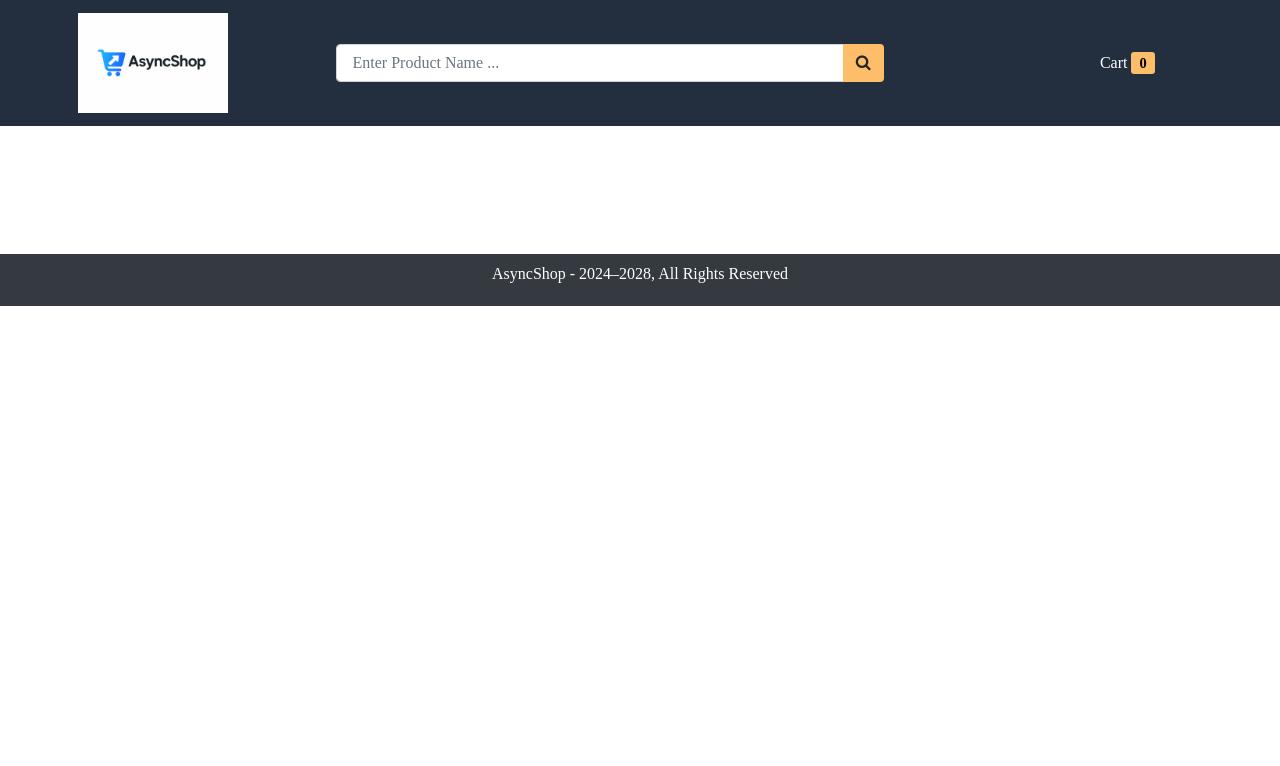
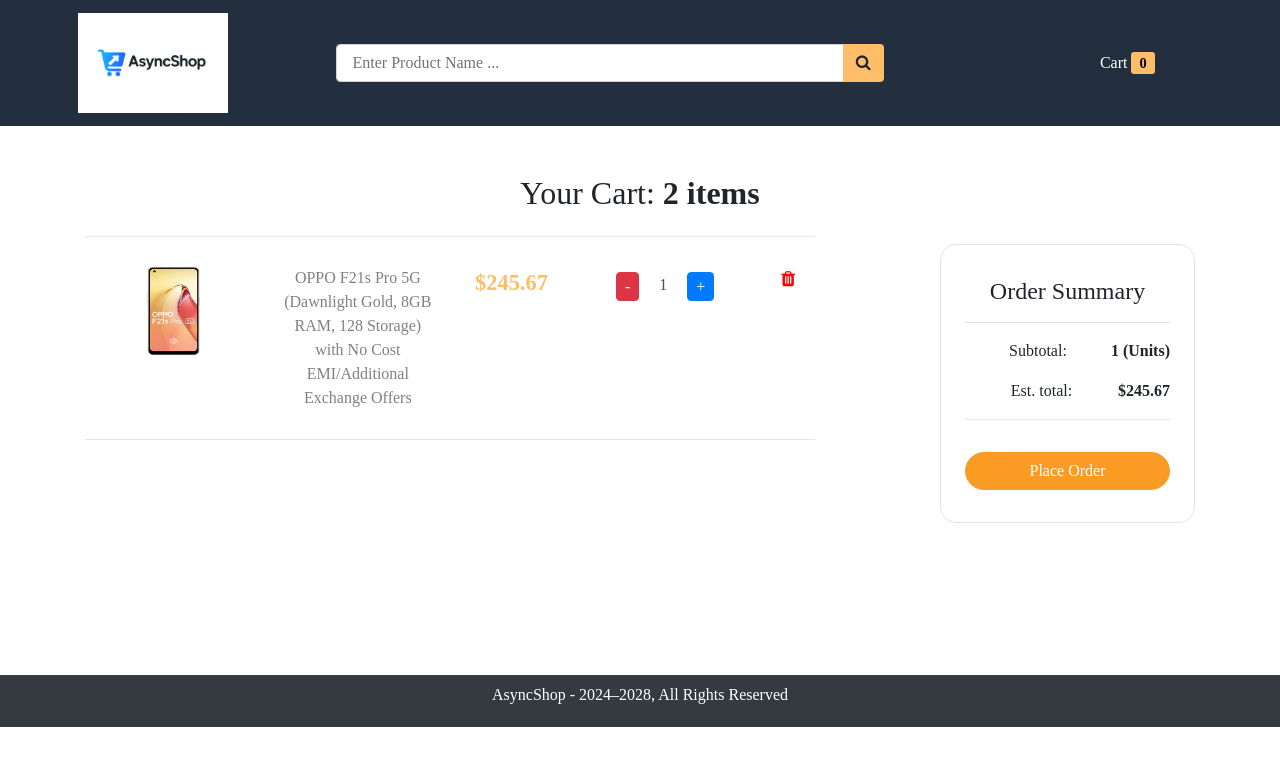
Before and after one commit to ruhan-2908/AsyncShop, a React (Create React App) app in the folder frontend/: page /cart in a window 1280 px wide. Shown: the top 766 px of the page. Built offline with nearby package versions, Linux system fonts and the light colour scheme.

Commit message:
Add Product Details Page

```diff
--- a/frontend/package.json
+++ b/frontend/package.json
@@ -11,6 +11,7 @@
     "react-dom": "^19.2.0",
     "react-router-dom": "^7.9.5",
     "react-scripts": "5.0.1",
+    "react-toastify": "^11.0.5",
     "web-vitals": "^2.1.4"
   },
   "scripts": {
--- a/frontend/src/App.js
+++ b/frontend/src/App.js
@@ -5,19 +5,35 @@
 import { BrowserRouter as Router, Routes, Route } from 'react-router-dom';
 import ProductDetail from './pages/ProductDetail';
 import { useState } from 'react';
+import { ToastContainer } from 'react-toastify';
+import 'react-toastify/dist/ReactToastify.css';
+import Cart from './pages/Cart';
 
 function App() {
-  const [cartItems, setCartItems ] = useState([]);
+  const [cartItems, setCartItems] = useState([]);
   return (
     <div className="App">
       <Router>
-        <Header cartItems={cartItems}/>
-        <Routes>
-          <Route path="/" element={<Home />} />
-          <Route path='/search' element={<Home/>}/>
-          <Route path='/product/:id' element={<ProductDetail cartItems={cartItems} setCartItems={setCartItems}/>}/>
-        </Routes>
-        <Footer />
+        <div>
+          <ToastContainer position="top-center"
+            autoClose={3000}
+            hideProgressBar={false}
+            newestOnTop={false}
+            closeOnClick={false}
+            rtl={false}
+            pauseOnFocusLoss
+            draggable
+            pauseOnHover
+            theme="dark" />
+          <Header cartItems={cartItems} />
+          <Routes>
+            <Route path="/" element={<Home />} />
+            <Route path='/search' element={<Home />} />
+            <Route path='/product/:id' element={<ProductDetail cartItems={cartItems} setCartItems={setCartItems} />} />
+            <Route path='/cart' element={<Cart cartItems={cartItems} setCartItems={setCartItems}/>}></Route>
+          </Routes>
+          <Footer />
+        </div>
       </Router>
     </div>
   );
--- a/frontend/src/components/Header.js
+++ b/frontend/src/components/Header.js
@@ -1,6 +1,6 @@
 import Search from "./Search";
 import { Link } from "react-router-dom";
-export default function Header({cartItems}) {
+export default function Header({ cartItems }) {
     return <nav className="navbar row">
         <div className="col-12 col-md-3">
             <div className="navbar-brand">
@@ -9,12 +9,14 @@
         </div>
 
         <div className="col-12 col-md-6 mt-2 mt-md-0">
-            <Search/>
+            <Search />
         </div>
 
         <div className="col-12 col-md-3 mt-4 mt-md-0 text-center">
-            <span id="cart" className="ml-3">Cart</span>
-            <span className="ml-1" id="cart_count">{cartItems.length}</span>
+            <Link to={"/cart"}><span id="cart" className="ml-3">Cart</span>
+                <span className="ml-1" id="cart_count">{cartItems.length}</span>
+            </Link>
+
         </div>
     </nav>
 
--- /dev/null
+++ b/frontend/src/pages/Cart.js
@@ -0,0 +1,54 @@
+export default function Cart({cartItems, setCartItems}) {
+    return <div class="container container-fluid">
+        <h2 class="mt-5">Your Cart: <b>2 items</b></h2>
+
+        <div class="row d-flex justify-content-between">
+            <div class="col-12 col-lg-8">
+                <hr />
+                <div class="cart-item">
+                    <div class="row">
+                        <div class="col-4 col-lg-3">
+                            <img src="/images/products/1.jpg" alt="Laptop" height="90" width="115"/>
+                        </div>
+
+                        <div class="col-5 col-lg-3">
+                            <a href="#">OPPO F21s Pro 5G (Dawnlight Gold, 8GB RAM, 128 Storage) with No Cost EMI/Additional Exchange Offers</a>
+                        </div>
+
+
+                        <div class="col-4 col-lg-2 mt-4 mt-lg-0">
+                            <p id="card_item_price">$245.67</p>
+                        </div>
+
+                        <div class="col-4 col-lg-3 mt-4 mt-lg-0">
+                            <div class="stockCounter d-inline">
+                                <span class="btn btn-danger minus">-</span>
+                                <input type="number" class="form-control count d-inline" value="1" readOnly />
+
+                                <span class="btn btn-primary plus">+</span>
+                            </div>
+                        </div>
+
+                        <div class="col-4 col-lg-1 mt-4 mt-lg-0">
+                            <i id="delete_cart_item" class="fa fa-trash btn btn-danger"></i>
+                        </div>
+
+                    </div>
+                </div>
+                <hr />
+            </div>
+
+            <div class="col-12 col-lg-3 my-4">
+                <div id="order_summary">
+                    <h4>Order Summary</h4>
+                    <hr />
+                    <p>Subtotal:  <span class="order-summary-values">1 (Units)</span></p>
+                    <p>Est. total: <span class="order-summary-values">$245.67</span></p>
+
+                    <hr />
+                    <button id="checkout_btn" class="btn btn-primary btn-block">Place Order</button>
+                </div>
+            </div>
+        </div>
+    </div>
+}
--- a/frontend/src/pages/ProductDetail.js
+++ b/frontend/src/pages/ProductDetail.js
@@ -1,6 +1,7 @@
 import { useState } from "react";
 import { useEffect } from "react";
 import { useParams } from "react-router-dom";
+import {toast} from 'react-toastify'
 export default function ProductDetail({ cartItems, setCartItems }) {
     const [product, setProduct] = useState(null);
     const [qty, setQty] = useState(1);
@@ -16,14 +17,16 @@
             const newItem = { product, qty };
             setCartItems((state) => {
                 return [...state, newItem];
-            })
+            });
+            toast.success("Cart Item Added Successfully!!")
         }
     }
     function increaseCount() {
-        setQty(qty + 1);
+        if(product.stock == qty) return;
+        setQty((state) => state+1);
     }
     function decreaseCount() {
-        if (qty != 0) setQty(qty - 1);
+        if (qty > 1) setQty((state) => state-1);
     }
     return product && <div className="container container-fluid">
         <div className="row f-flex justify-content-around">
@@ -52,7 +55,7 @@
 
                     <span onClick={increaseCount} className="btn btn-primary plus">+</span>
                 </div>
-                <button onClick={addToCart} type="button" id="cart_btn" className="btn btn-primary d-inline ml-4">Add to Cart</button>
+                <button disabled={product.stock==0} onClick={addToCart} type="button" id="cart_btn" className="btn btn-primary d-inline ml-4">Add to Cart</button>
 
                 <hr />
 
```
Also changed, not shown: 2 other files (tests, documents, lock files or other folders).
